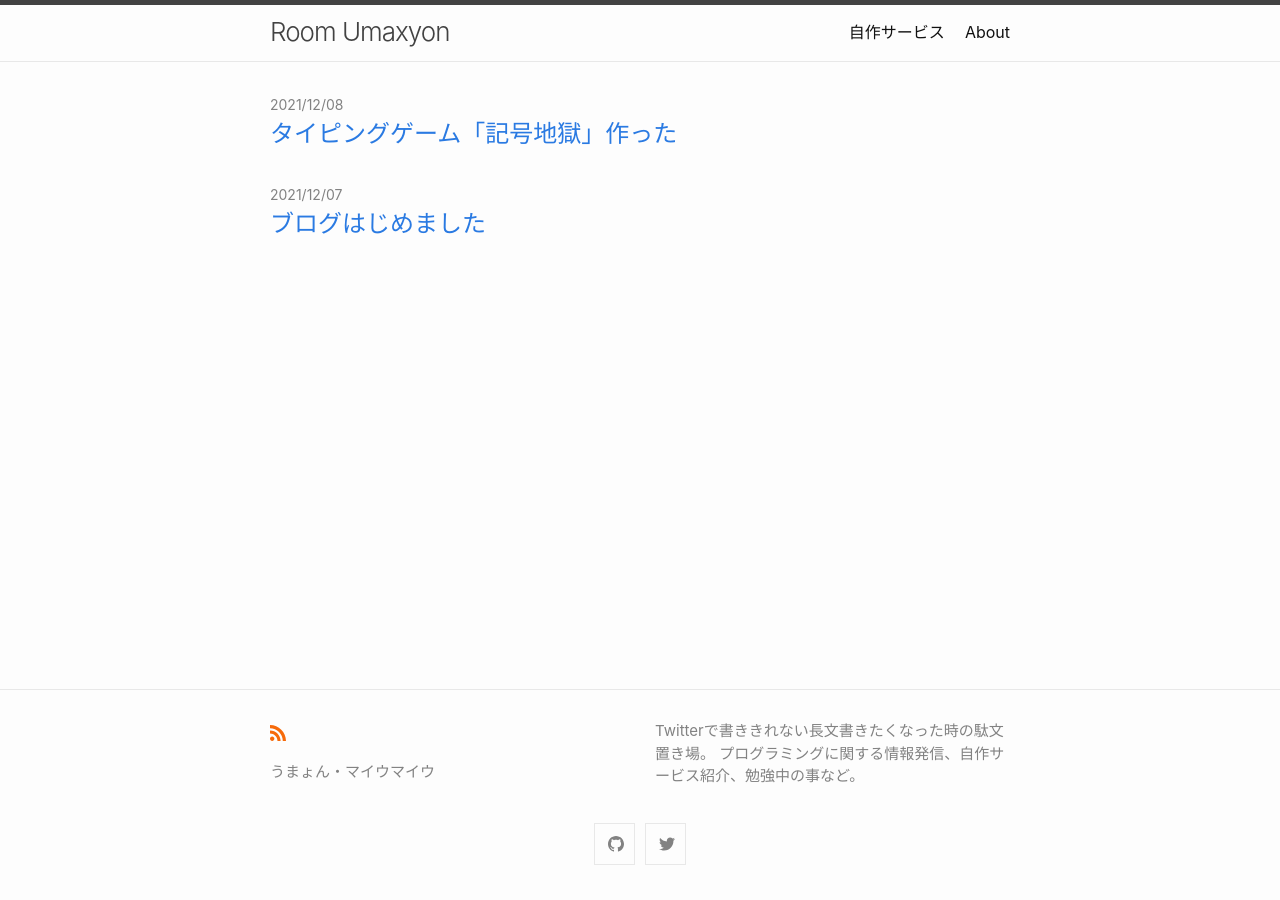
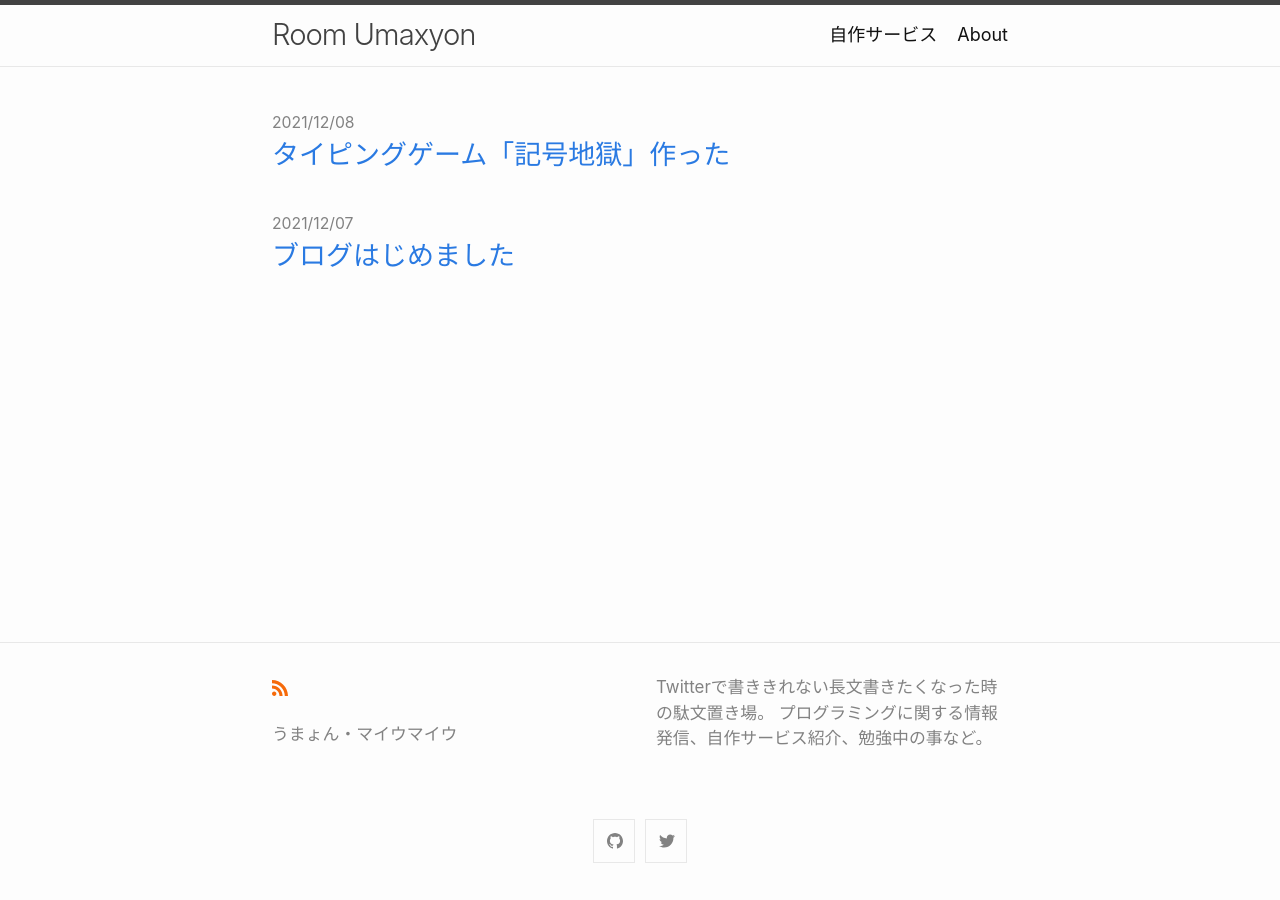
Before and after one commit to umaxyon/MaiuBlog, a Jekyll site: the page built from index.markdown, in a window 1280 px wide. Built offline with Jekyll 4.4.1, drawn with Linux system fonts in a browser that asks for light colours.

Commit message:
style変更]

```diff
--- a/_sass/minima/custom-styles.scss
+++ b/_sass/minima/custom-styles.scss
@@ -1,6 +1,21 @@
 // Placeholder to allow defining custom styles that override everything else.
 // (Use `_sass/minima/custom-variables.scss` to override variable defaults)
 
+p {
+    margin-bottom: 1.2em;
+}
+
+ul {
+    margin-bottom: 3em;
+}
+
+li {
+    margin-top: 0.5em;
+}
+
+h2,h3 {
+    margin-bottom: 1.6em;
+}
 
 .mycard-container {
     display: flex;
@@ -33,3 +48,8 @@
     height: auto;
     margin: 20px;
 }
+
+.imgcenter {
+    width: 50%;
+    text-align: center;
+}
--- a/_sass/minima/initialize.scss
+++ b/_sass/minima/initialize.scss
@@ -4,12 +4,14 @@
 
 $base-font-family: -apple-system, system-ui, BlinkMacSystemFont, "Segoe UI", "Segoe UI Symbol", "Segoe UI Emoji", "Apple Color Emoji", Roboto, Helvetica, Arial, sans-serif !default;
 $code-font-family: "Menlo", "Inconsolata", "Consolas", "Roboto Mono", "Ubuntu Mono", "Liberation Mono", "Courier New", monospace;
-$base-font-size:   16px !default;
+// $base-font-size:   16px !default;
+$base-font-size: 18px;
 $base-font-weight: 400 !default;
 $small-font-size:  $base-font-size * 0.875 !default;
 $base-line-height: 1.5 !default;
 
-$spacing-unit:     30px !default;
+// $spacing-unit:     30px !default;
+$spacing-unit: 32px;
 
 $table-text-align: left !default;
 
```
